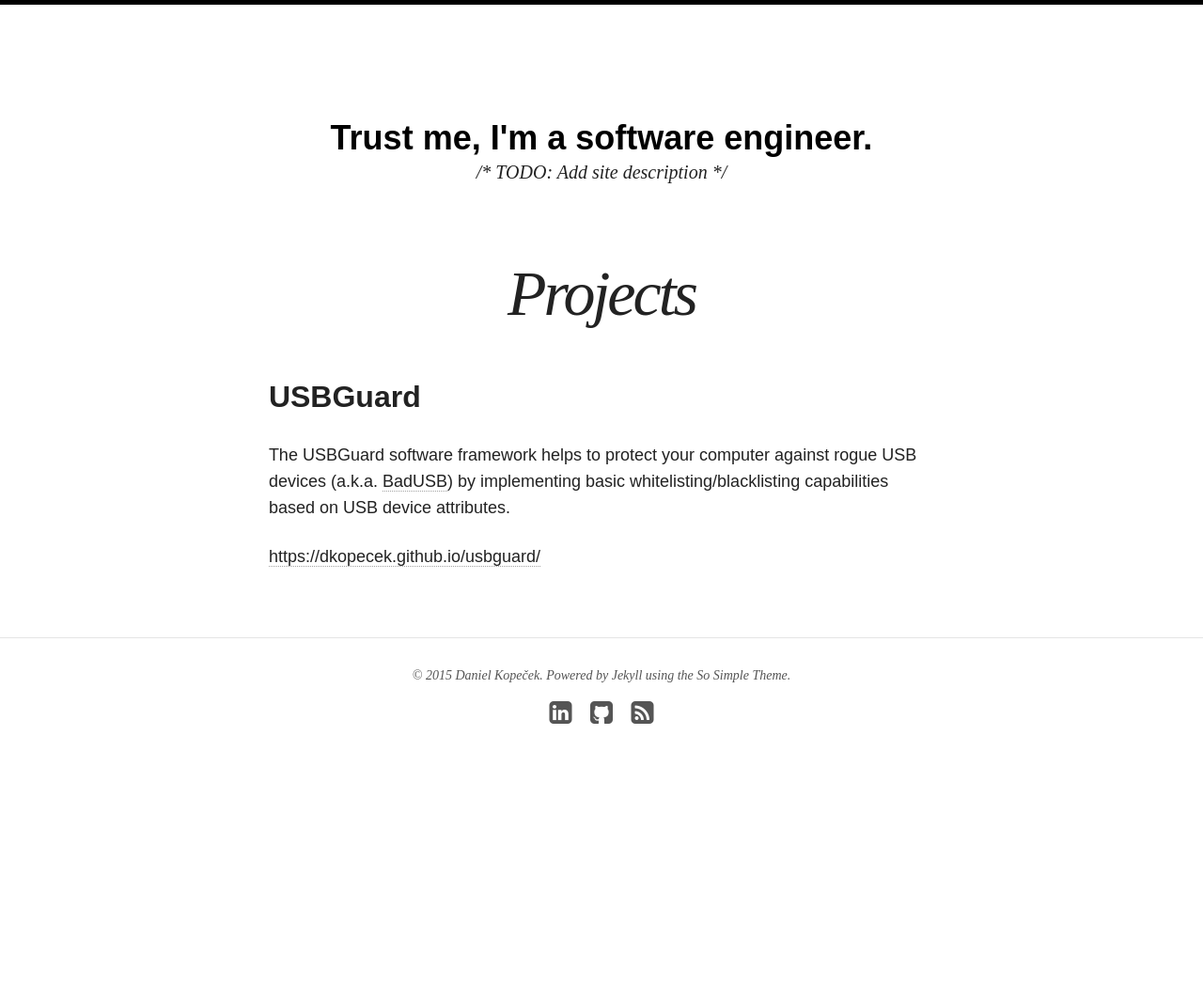
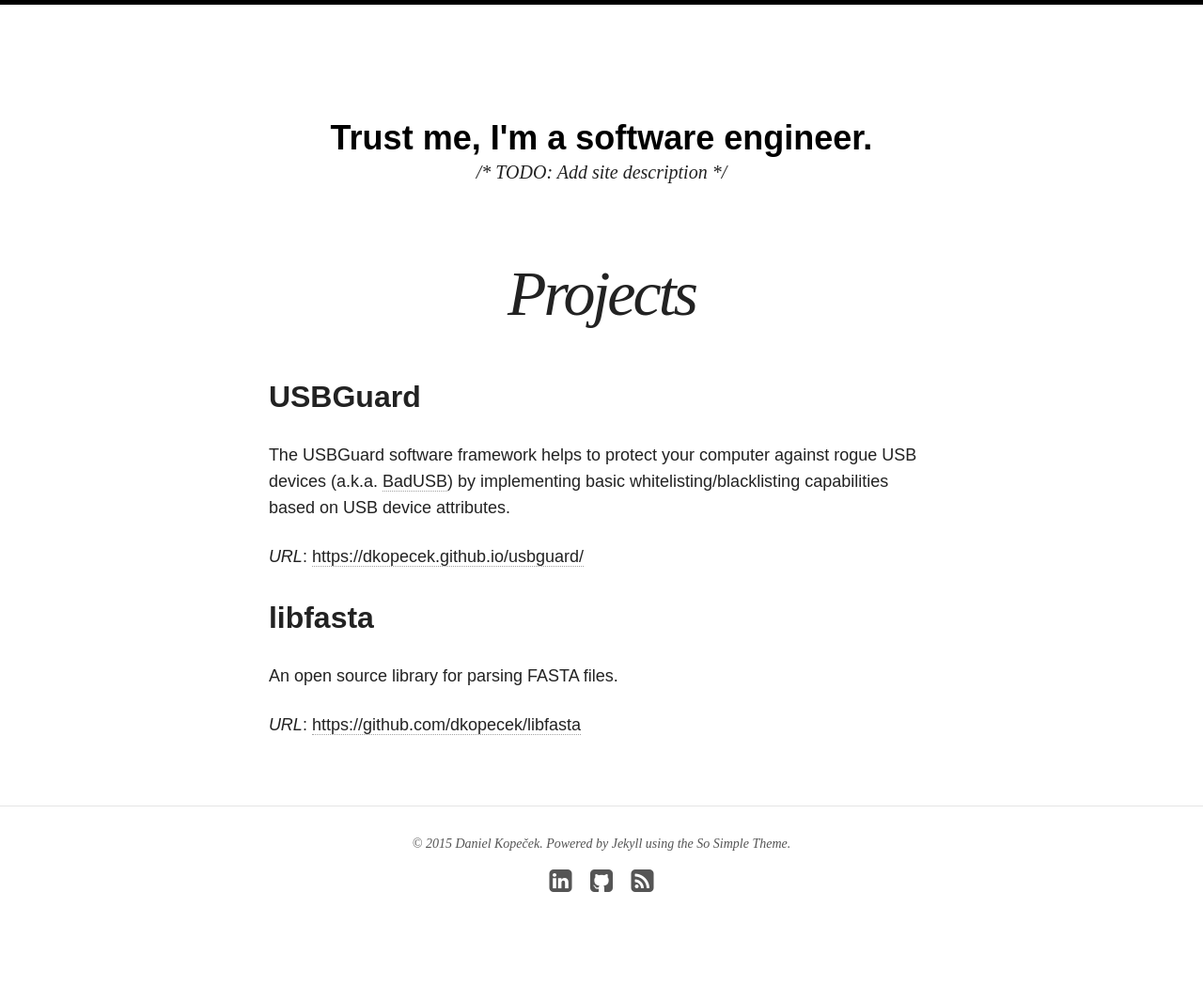
Before and after one commit to dkopecek/dkopecek.github.io, a Jekyll site: the page built from projects/index.md, in a window 1280 px wide. Shown: the whole page at 94% size. Built offline with Jekyll 4.4.1, drawn with Linux system fonts in a browser that asks for light colours; nearby versions of some CDN libraries; before the commit the page ends 900 px from its top, so only the background shows below that.

Commit message:
Added libfasta to projects

```diff
--- a/projects/index.md
+++ b/projects/index.md
@@ -1,11 +1,17 @@
 ---
 layout: page
 title: Projects
-modified: 2015-04-06 00:02:00+02:00
+modified: 2015-04-06 11:32:05+02:00
 ---
 
 ## [USBGuard](https://dkopecek.github.ui/dkopecek/usbguard)
 
 The USBGuard software framework helps to protect your computer against rogue USB devices (a.k.a. [BadUSB](https://srlabs.de/badusb)) by implementing basic whitelisting/blacklisting capabilities based on USB device attributes.
 
-[https://dkopecek.github.io/usbguard/](https://dkopecek.github.io/usbguard/)
+*URL*: [https://dkopecek.github.io/usbguard/](https://dkopecek.github.io/usbguard/)
+
+## [libfasta](https://github.com/dkopecek/libfasta)
+
+An open source library for parsing FASTA files.
+
+*URL*: [https://github.com/dkopecek/libfasta](https://github.com/dkopecek/libfasta)
```
